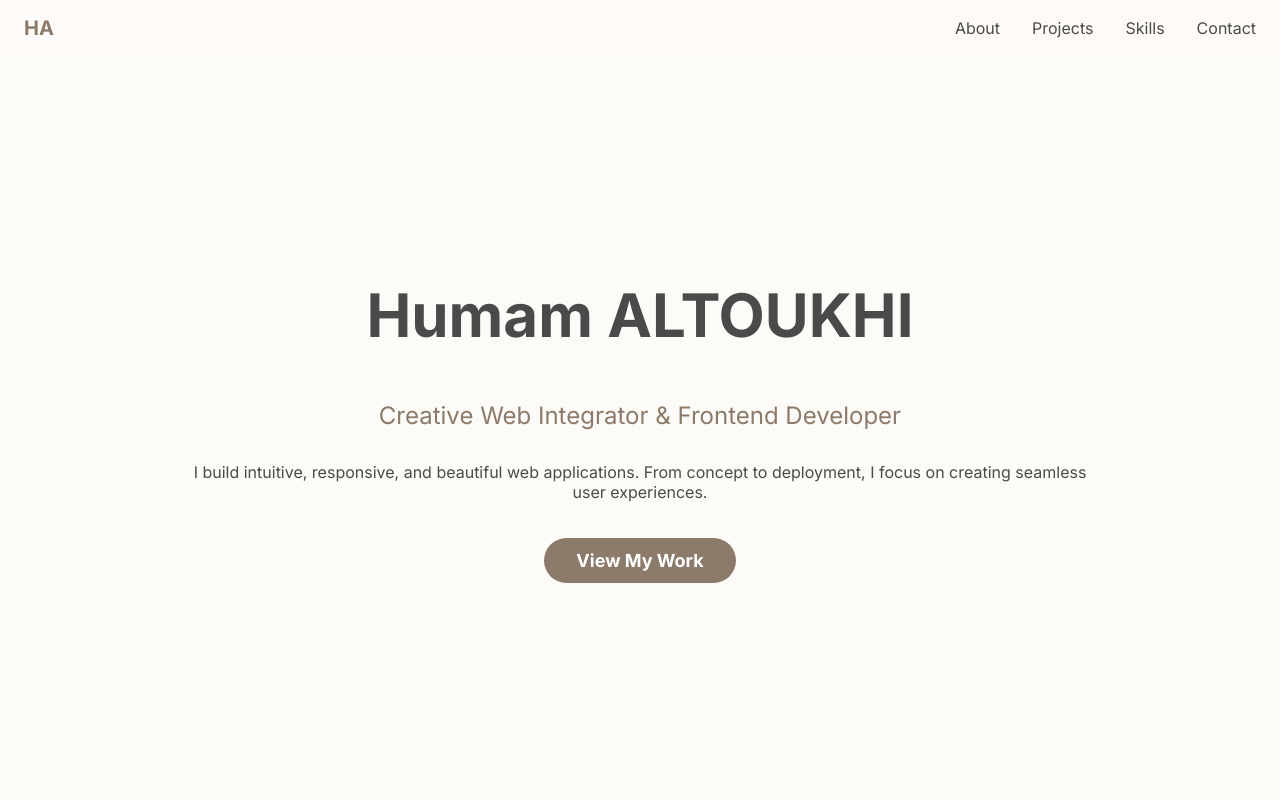
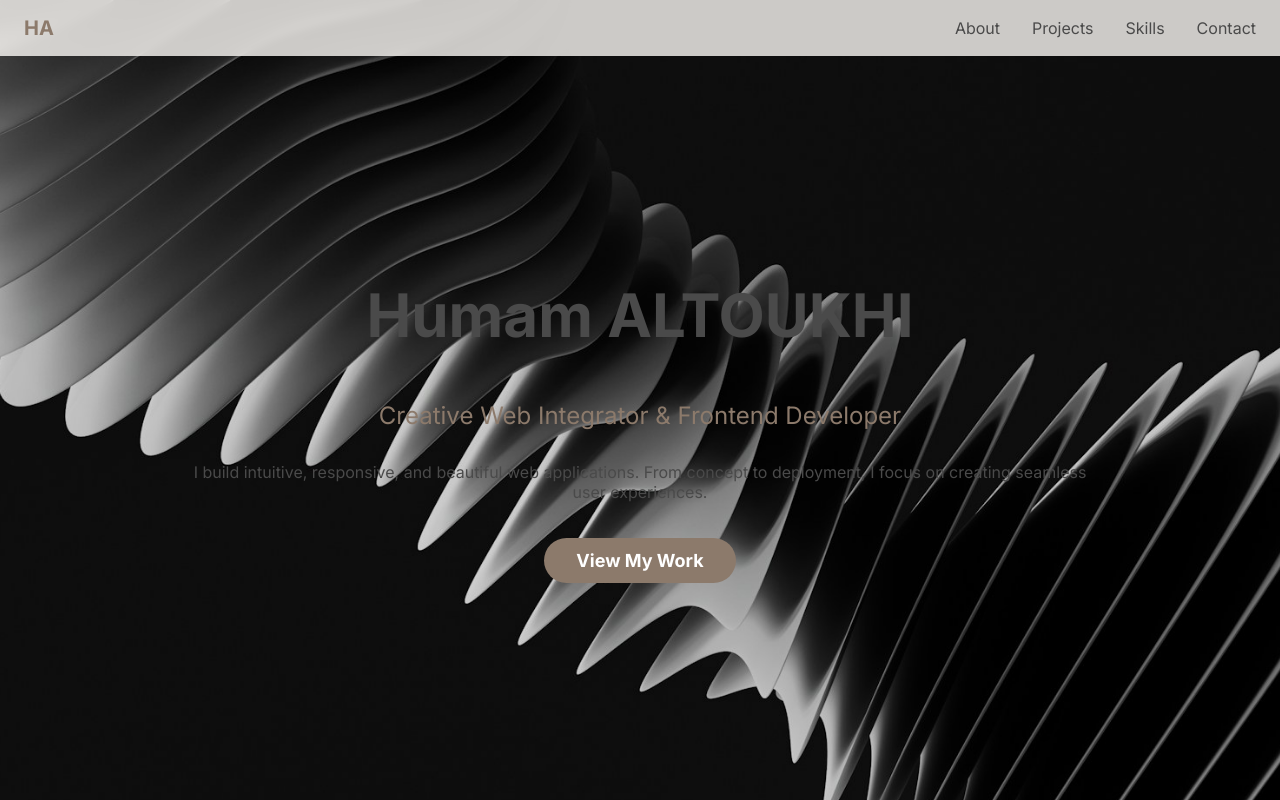
Before and after one commit to humamT/Project-12, a React (Vite) app: page / in a window 1280 px wide. Shown: the top 800 px of the page. Built offline with nearby package versions, Linux system fonts and the light colour scheme.

Commit message:
Add preview images

```diff
--- /dev/null
+++ b/src/Components/Hero/Hero.css
@@ -0,0 +1,15 @@
+#home {
+  /* Background properties (these are all correct) */
+  background-image: url('./milad-fakurian-XnkLo3xc960-unsplash.jpg');
+
+  background-size: cover;
+  background-position: center;
+  background-repeat: no-repeat;
+  min-height: 100vh;
+
+  /* --- ADD THESE 4 LINES TO CENTER THE CONTENT --- */
+  display: flex;
+  justify-content: center; /* Centers horizontally */
+  align-items: center;    /* Centers vertically */
+  text-align: center;       /* Ensures the text inside is centered */
+}
--- a/src/Components/Hero/Hero.jsx
+++ b/src/Components/Hero/Hero.jsx
@@ -1,4 +1,5 @@
 import Section from '../Section/Section';
+import './Hero.css'; // Assuming you have a CSS file for styles
 
 const Hero = ({ data }) => (
   <Section id="home">
```
Also changed, not shown: src/Components/Hero/milad-fakurian-XnkLo3xc960-unsplash.jpg (renamed from public/Images/milad-fakurian-XnkLo3xc960-unsplash.jpg).
